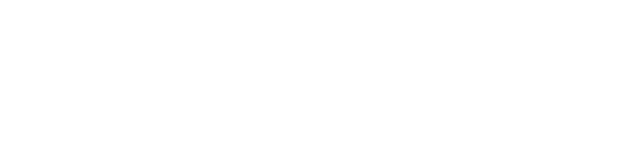
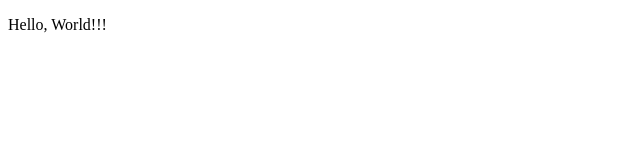
Before and after one commit to DjMaloi/test, a plain HTML site: page index.html in a window 1280 px wide. Shown: the whole page, without its empty margins (0-640 px from the left). Drawn offline with Linux system fonts and the light colour scheme.

Commit message:
new commit

```diff
--- a/index.html
+++ b/index.html
@@ -6,6 +6,6 @@
 	<title>Document</title>
 </head>
 <body>
-
+	<p>Hello, World!!!</p>
 </body>
 </html>
```
